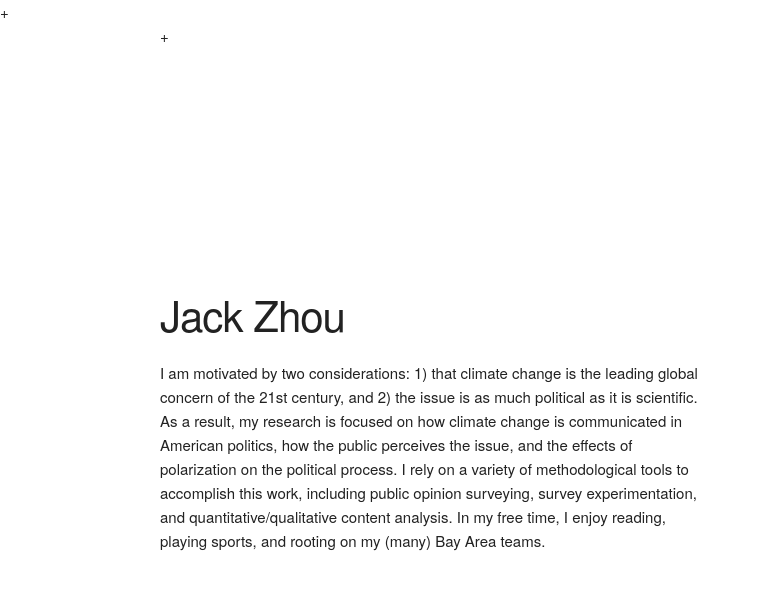
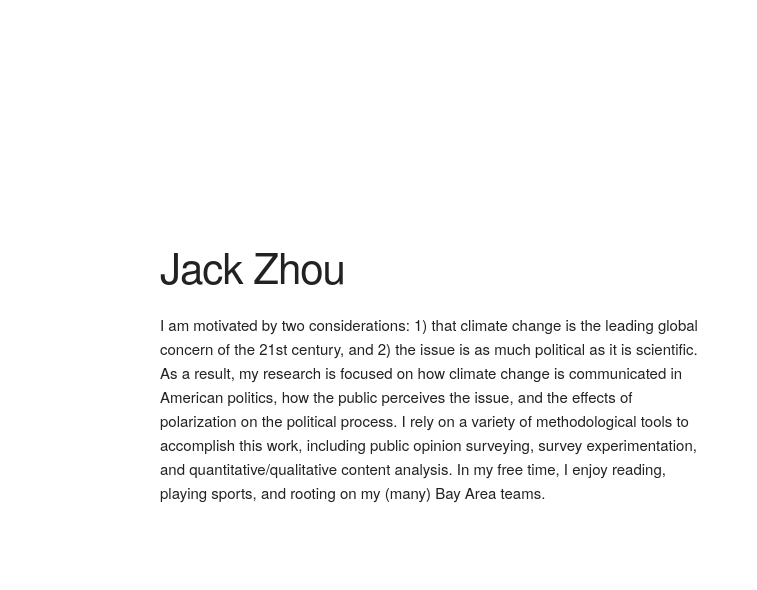
Before and after one commit to mjackzhou/mjackzhou.github.io, a plain HTML site: page pages/bio.html in a window 1280 px wide. Shown: the whole page, without its empty margins (0-757 px from the left). Drawn offline with Linux system fonts and the light colour scheme; files that its build step writes are made by us from their sources.

Commit message:
Update bio.html

```diff
--- a/pages/bio.html
+++ b/pages/bio.html
@@ -33,8 +33,8 @@
   <!-- Primary Page Layout
   –––––––––––––––––––––––––––––––––––––––––––––––––– -->
 
-+  <div class="container">
-+  <div class="example-grid docs-example">
+ <div class="container">
+ <div class="example-grid docs-example">
      <div class="row">
        <div class="two.columns" style="margin-top: 25%">
          <h2>Jack Zhou  </h2>
```
